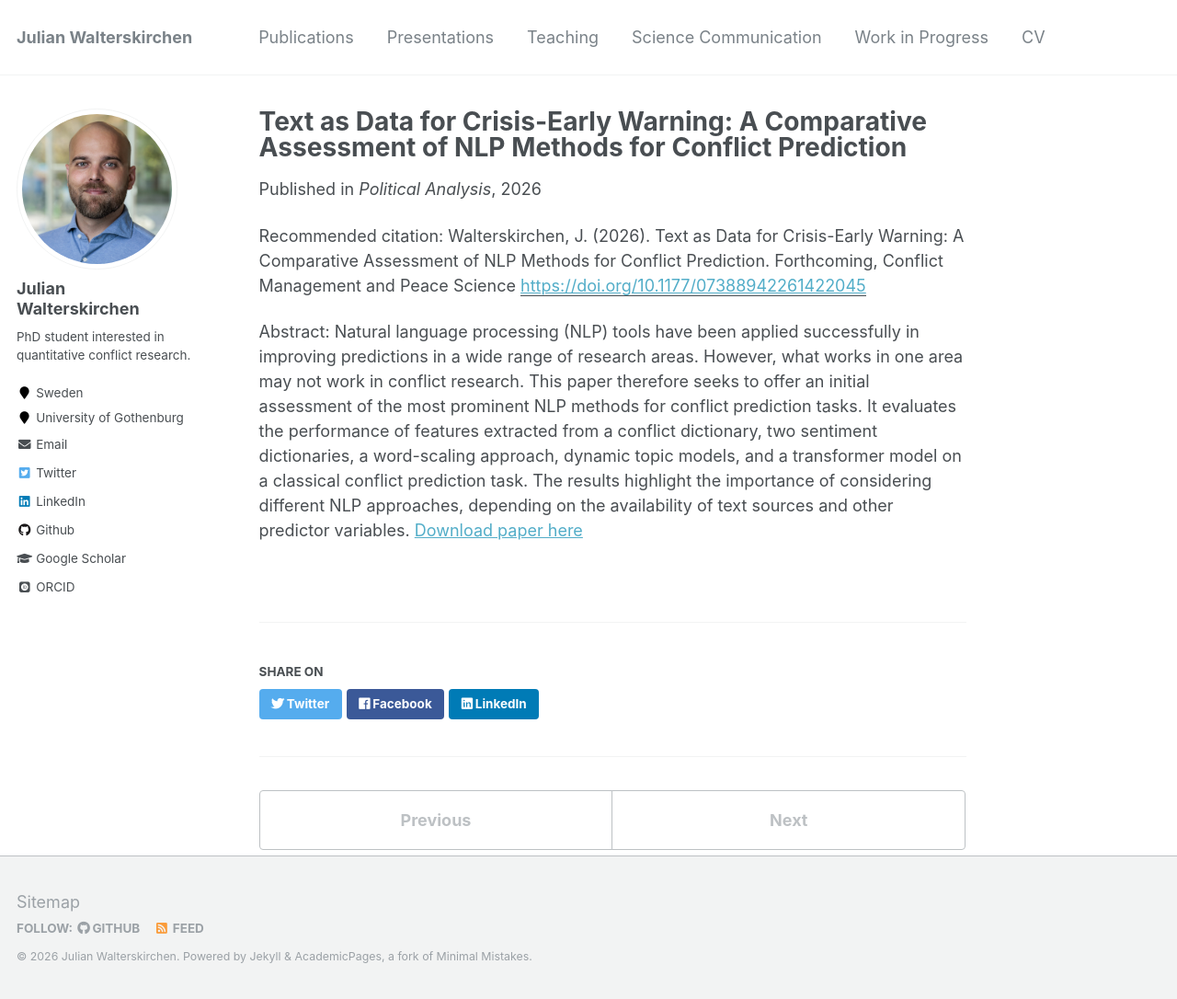
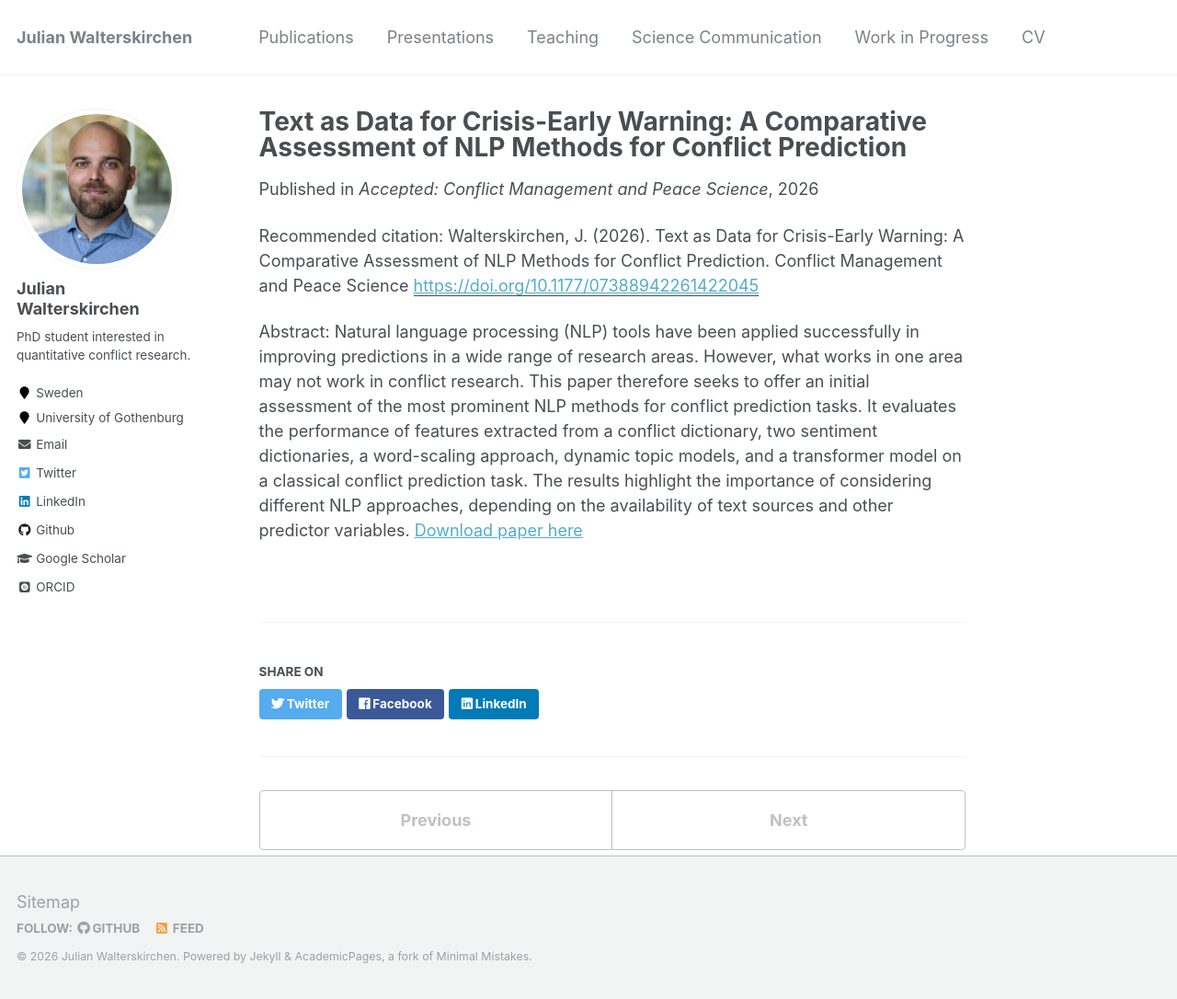
Before and after one commit to jwalterskirchen/jwalterskirchen.github.io, a Jekyll site: the page built from _publications/2026-01-23-NLP_Prediction.md, in a window 1280 px wide and 1086 px high. Shown: the whole window at 92% size. Built offline with Jekyll 4.4.1, drawn with Linux system fonts in a browser that asks for light colours; some web fonts are replaced.

Commit message:
Update publication details for NLP prediction paper

```diff
--- a/_publications/2026-01-23-NLP_Prediction.md
+++ b/_publications/2026-01-23-NLP_Prediction.md
@@ -4,9 +4,9 @@ collection: publications
 permalink: /publication/2026-01-23-nlp
 excerpt: 'This paper evaluates the performance of features extracted from a conflict dictionary, two sentiment dictionaries, a word-scaling approach, dynamic topic models, and a transformer model on a classical conflict prediction task.'
 date: 2026-01-23
-venue: 'Political Analysis'
+venue: 'Accepted: Conflict Management and Peace Science'
 paperurl: 'https://doi.org/10.1177/07388942261422045'
-citation: 'Walterskirchen, J. (2026). Text as Data for Crisis-Early Warning: A Comparative Assessment of NLP Methods for Conflict Prediction. Forthcoming, Conflict Management and Peace Science'
+citation: 'Walterskirchen, J. (2026). Text as Data for Crisis-Early Warning: A Comparative Assessment of NLP Methods for Conflict Prediction. Conflict Management and Peace Science'
 ---
 Abstract: Natural language processing (NLP) tools have been applied successfully in improving predictions in a wide range of research areas. However, what works in one area may not work in conflict research. This paper therefore seeks to offer an initial assessment of the most prominent NLP methods for conflict prediction tasks. It evaluates the performance of features extracted from a conflict dictionary, two sentiment dictionaries, a word-scaling approach, dynamic topic models, and a transformer model on a classical conflict prediction task. The results highlight the importance of considering different NLP approaches, depending on the availability of text sources and other predictor variables.
 [Download paper here](https://doi.org/10.1177/07388942261422045)
```
